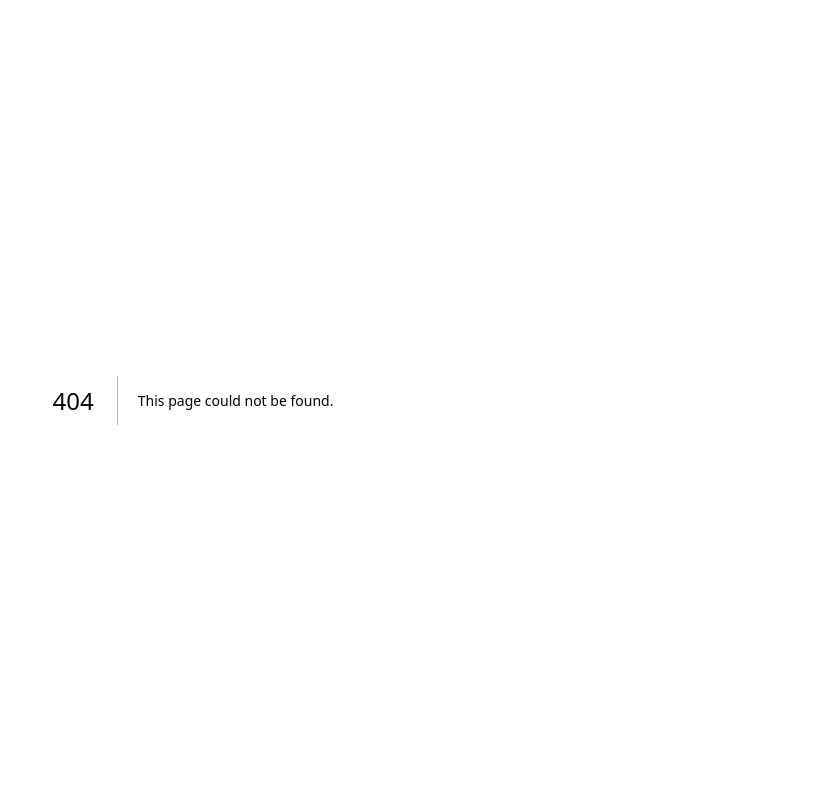
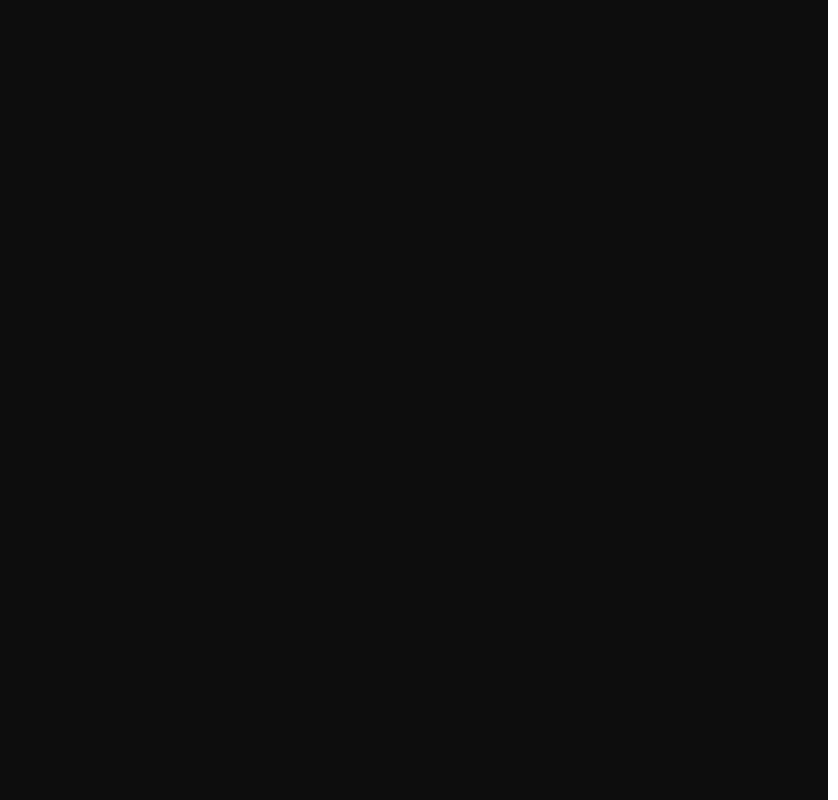
Before and after one commit to songzhang015/portfolio, a Next.js app: page /projects/campus-security in a window 1280 px wide. Before the commit this address had no page. Shown: the whole page, without its empty margins (442-1280 px from the left). Built offline with nearby package versions, Linux system fonts and the light colour scheme.

Commit message:
Add empty /projects/[slug] routes and link cards to them

```diff
--- /dev/null
+++ b/src/app/projects/[slug]/page.tsx
@@ -0,0 +1,39 @@
+import type { Metadata } from "next";
+import { notFound } from "next/navigation";
+import { PROJECTS, getProject } from "../../../lib/projects";
+
+type ProjectPageProps = {
+	params: Promise<{ slug: string }>;
+};
+
+/* Prerenders one route per project; anything else 404s */
+export function generateStaticParams() {
+	return PROJECTS.map(({ slug }) => ({ slug }));
+}
+
+export async function generateMetadata({
+	params,
+}: ProjectPageProps): Promise<Metadata> {
+	const { slug } = await params;
+	const project = getProject(slug);
+
+	if (!project) {
+		return { title: "Song Zhang" };
+	}
+
+	return {
+		title: `${project.title} - Song Zhang`,
+		description: project.summary,
+	};
+}
+
+export default async function ProjectPage({ params }: ProjectPageProps) {
+	const { slug } = await params;
+
+	if (!getProject(slug)) {
+		notFound();
+	}
+
+	/* Intentionally blank for now — the case studies still need writing */
+	return <main className="min-h-screen bg-black" />;
+}
--- a/src/components/sections/Projects.tsx
+++ b/src/components/sections/Projects.tsx
@@ -3,45 +3,8 @@
 import { motion, type Variants } from "framer-motion";
 import { fadeUp } from "../../lib/animations";
 import ParticleField from "../ui/ParticleField";
-
-type Project = {
-	title: string;
-	summary: string;
-	completed: string;
-};
-
-const PROJECTS: Project[] = [
-	{
-		title: "Coffee Companion",
-		summary:
-			"An AI-powered coffee guide that logs brews and delivers personalized flavor-tuning recommendations.",
-		completed: "Completed July 2026",
-	},
-	{
-		title: "Nulloth",
-		summary:
-			"An Electron app orchestrating parallel Claude and Codex coding agents across isolated git worktrees.",
-		completed: "Completed May 2026",
-	},
-	{
-		title: "Campus Security",
-		summary:
-			"An AI-assisted dispatch platform for tracking, autofilling, and resolving campus safety incidents.",
-		completed: "Completed April 2026",
-	},
-	{
-		title: "Everleaf",
-		summary:
-			"A data dashboard visualizing farm health, environmental metrics, and regional crop trends via REST API.",
-		completed: "Completed November 2025",
-	},
-	{
-		title: "Drawing Game",
-		summary:
-			"A real-time multiplayer drawing-and-guessing game built with Flask, MongoDB, and WebSockets.",
-		completed: "Completed November 2025",
-	},
-];
+import { PROJECTS } from "../../lib/projects";
+import Link from "next/link";
 
 const gridVariants: Variants = {
 	initial: {},
@@ -80,10 +43,10 @@ export default function Projects() {
 				className="relative z-10 mx-auto mt-24 grid w-full max-w-7xl grid-cols-1 gap-8 sm:grid-cols-2 lg:grid-cols-3"
 			>
 				{PROJECTS.map((project) => (
-					<motion.article
-						key={project.title}
-						variants={fadeUp}
-						className="group flex cursor-pointer flex-col overflow-hidden rounded-3xl bg-gray-background/60 transition-colors duration-300 hover:bg-gray-background"
+					<motion.article key={project.title} variants={fadeUp}>
+						<Link
+							href={`/projects/${project.slug}`}
+							className="group flex h-full cursor-pointer flex-col overflow-hidden rounded-3xl bg-gray-background/60 transition-colors duration-300 hover:bg-gray-background"
 						>
 							{/* Screenshot slot, kept on a fixed ratio so every card lines up */}
 							<div className="flex aspect-4/3 items-center justify-center bg-gray-light">
@@ -114,6 +77,7 @@ export default function Projects() {
 									{project.completed}
 								</p>
 							</div>
+						</Link>
 					</motion.article>
 				))}
 			</motion.div>
--- /dev/null
+++ b/src/lib/projects.ts
@@ -0,0 +1,50 @@
+export type Project = {
+	/* Doubles as the /projects/<slug> route segment */
+	slug: string;
+	title: string;
+	summary: string;
+	completed: string;
+};
+
+/* Newest first — the featured grid renders them in this order */
+export const PROJECTS: Project[] = [
+	{
+		slug: "coffee-companion",
+		title: "Coffee Companion",
+		summary:
+			"An AI-powered coffee guide that logs brews and delivers personalized flavor-tuning recommendations.",
+		completed: "Completed July 2026",
+	},
+	{
+		slug: "nulloth",
+		title: "Nulloth",
+		summary:
+			"An Electron app orchestrating parallel Claude and Codex coding agents across isolated git worktrees.",
+		completed: "Completed May 2026",
+	},
+	{
+		slug: "campus-security",
+		title: "Campus Security",
+		summary:
+			"An AI-assisted dispatch platform for tracking, autofilling, and resolving campus safety incidents.",
+		completed: "Completed April 2026",
+	},
+	{
+		slug: "everleaf",
+		title: "Everleaf",
+		summary:
+			"A data dashboard visualizing farm health, environmental metrics, and regional crop trends via REST API.",
+		completed: "Completed November 2025",
+	},
+	{
+		slug: "drawing-game",
+		title: "Drawing Game",
+		summary:
+			"A real-time multiplayer drawing-and-guessing game built with Flask, MongoDB, and WebSockets.",
+		completed: "Completed November 2025",
+	},
+];
+
+export function getProject(slug: string): Project | undefined {
+	return PROJECTS.find((project) => project.slug === slug);
+}
```
Lines whose indentation alone changed are shown as unchanged.
